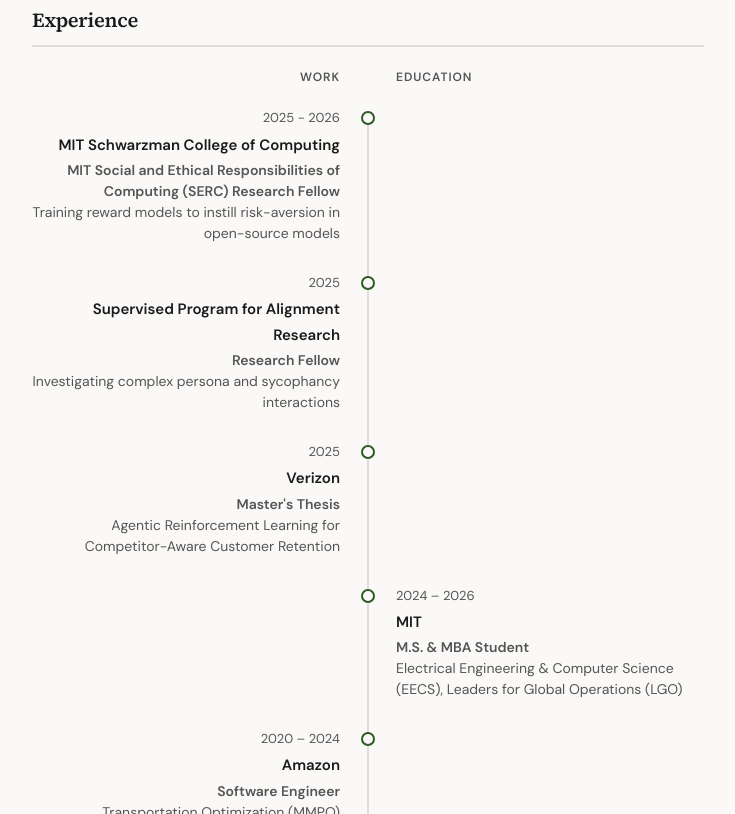
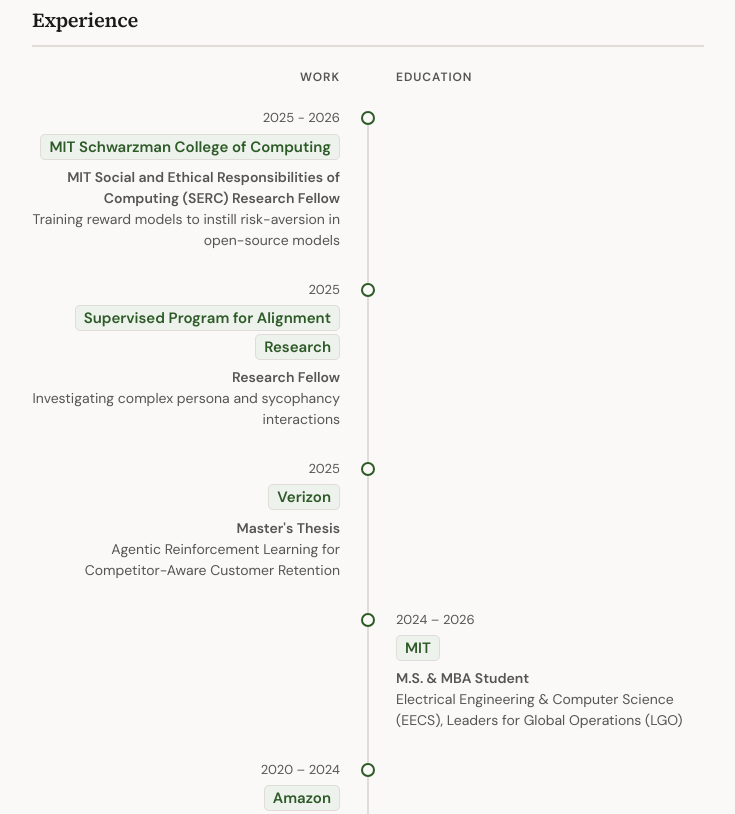
Before and after one commit to bmaltbie/personal-website, a plain HTML site: page index.html in a window 1280 px wide. Shown: the part 1487-2301 px from the top of the page, without its empty margins (272-1007 px from the left). Drawn offline with Linux system fonts and the light colour scheme.

Commit message:
Formatting updates

```diff
--- a/index.html
+++ b/index.html
@@ -327,9 +327,17 @@
     .timeline-item.right::before { left: -7px; }
 
     .timeline-org {
+      display: inline;
+      -webkit-box-decoration-break: clone;
+      box-decoration-break: clone;
       font-weight: 600;
       font-size: 15px;
-      margin-bottom: 2px;
+      line-height: 1.9;
+      padding: 2px 8px;
+      background: var(--color-tag-bg);
+      color: var(--color-tag-text);
+      border: 1px solid var(--color-border);
+      border-radius: 5px;
     }
 
     .timeline-dates {
@@ -343,6 +351,7 @@
       font-size: 14px;
       color: var(--color-text-secondary);
       line-height: 1.5;
+      margin-top: 6px;
     }
 
     /* ── Footer ── */
@@ -430,7 +439,7 @@
       </p>
       <p>
         In the past year, I've been trying to transition into working as an AI safety researcher. My
-        research interests are on societal impacts of AI, behavioral evals (particularly sycophancy and diverse personas), and black-box control. My experience so far is largely with multi-turn evals and training reward models.
+        research interests are on societal impacts of AI, behavioral evals (particularly sycophancy and diverse personas), and black-box control. My experience so far is largely with multi-turn evals, training reward models, and red-teaming.
       </p>
 
     </section>
```
